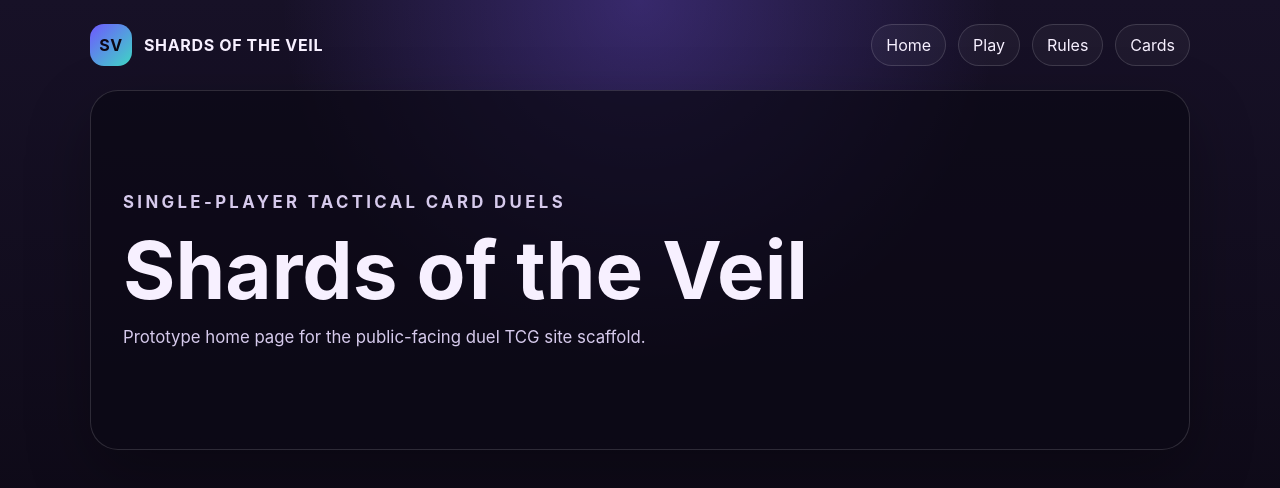
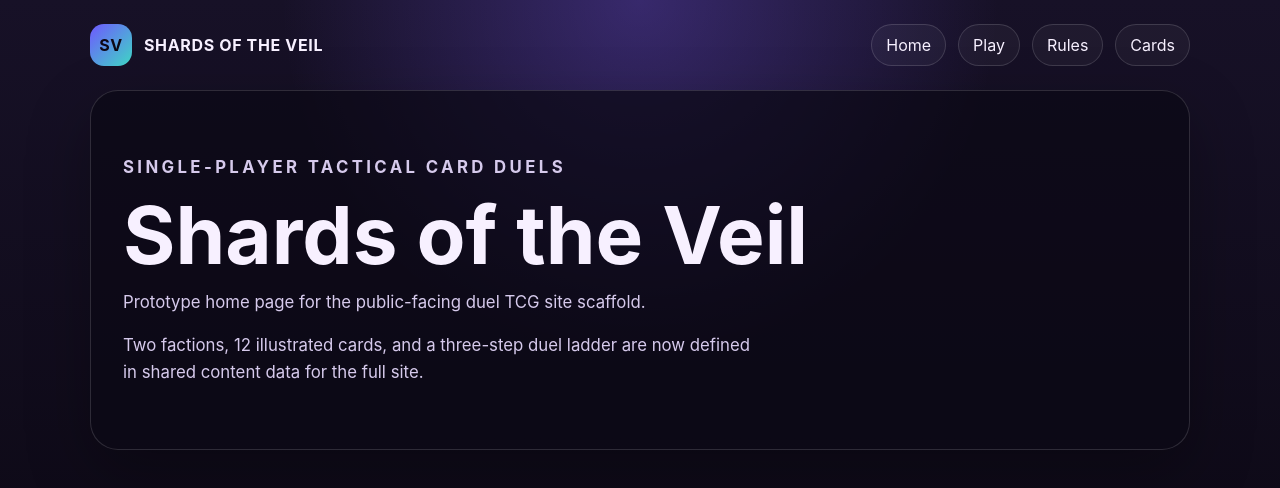
Before and after one commit to kunchenguid/org-bench, a Preact app: page / in a window 1280 px wide. Shown: the top 488 px of the page. Built offline with nearby package versions, Linux system fonts and the light colour scheme.

Commit message:
feat: add shared duel content foundation

```diff
--- a/src/App.tsx
+++ b/src/App.tsx
@@ -1,4 +1,11 @@
 import { useEffect, useState } from 'preact/hooks';
+import {
+  encounters,
+  factions,
+  keywordGlossary,
+  starterDeck,
+  uniqueCards
+} from './content/gameData';
 
 type Route = 'home' | 'play' | 'rules' | 'cards';
 
@@ -37,7 +44,15 @@ function PageContent(props: { route: Route }) {
     return (
       <section class="panel">
         <h1>Play</h1>
-        <p>Prototype play page for the duel board and encounter flow.</p>
+        <p>
+          The board prototype will use the Solar Accord starter deck against a
+          three-duel encounter ladder. The next round will replace this overview
+          with the playable battlefield.
+        </p>
+        <p>
+          Starter deck: {starterDeck.name} with {starterDeck.cards.length} cards.
+          Ladder: {encounters.map((encounter) => encounter.name).join(', ')}.
+        </p>
       </section>
     );
   }
@@ -46,7 +61,14 @@ function PageContent(props: { route: Route }) {
     return (
       <section class="panel">
         <h1>Rules</h1>
-        <p>Prototype rules page for turn flow, resources, and card types.</p>
+        <p>
+          Core keywords are already pinned down for the playable build:{' '}
+          {keywordGlossary.map((entry) => entry.keyword).join(', ')}.
+        </p>
+        <p>
+          Rules prototype for turn flow, resources, and card types. The public
+          rules page will teach these mechanics in full next.
+        </p>
       </section>
     );
   }
@@ -55,6 +77,10 @@ function PageContent(props: { route: Route }) {
     return (
       <section class="panel">
         <h1>Cards</h1>
+        <p>
+          The shared card pool currently spans {uniqueCards.length} unique cards
+          across {factions.map((faction) => faction.name).join(' and ')}.
+        </p>
         <p>Prototype card gallery for the shared card pool and factions.</p>
       </section>
     );
@@ -64,7 +90,13 @@ function PageContent(props: { route: Route }) {
     <section class="hero panel">
       <p class="eyebrow">Single-player tactical card duels</p>
       <h1>Shards of the Veil</h1>
-      <p>Prototype home page for the public-facing duel TCG site scaffold.</p>
+      <p>
+        Prototype home page for the public-facing duel TCG site scaffold.
+      </p>
+      <p>
+        Two factions, {uniqueCards.length} illustrated cards, and a three-step
+        duel ladder are now defined in shared content data for the full site.
+      </p>
     </section>
   );
 }
--- /dev/null
+++ b/src/content/gameData.ts
@@ -0,0 +1,255 @@
+export type FactionId = 'ember' | 'tide'
+
+export type CardType = 'creature' | 'spell'
+
+export interface Faction {
+  id: FactionId
+  name: string
+  style: string
+}
+
+export interface CardDefinition {
+  id: string
+  name: string
+  faction: FactionId
+  type: CardType
+  cost: number
+  text: string
+  attack?: number
+  health?: number
+}
+
+export interface DeckDefinition {
+  id: string
+  name: string
+  cards: string[]
+}
+
+export interface EncounterDefinition {
+  id: string
+  name: string
+  summary: string
+  deck: DeckDefinition
+}
+
+export const factions: Faction[] = [
+  {
+    id: 'ember',
+    name: 'Ember Covenant',
+    style: 'Aggressive creatures backed by burst damage.'
+  },
+  {
+    id: 'tide',
+    name: 'Tide Circle',
+    style: 'Patient board control and resilient spellcraft.'
+  }
+]
+
+export const uniqueCards: CardDefinition[] = [
+  {
+    id: 'cinder-scout',
+    name: 'Cinder Scout',
+    faction: 'ember',
+    type: 'creature',
+    cost: 1,
+    attack: 2,
+    health: 1,
+    text: 'Charge. Strike creatures the turn this enters play.'
+  },
+  {
+    id: 'forge-guard',
+    name: 'Forge Guard',
+    faction: 'ember',
+    type: 'creature',
+    cost: 2,
+    attack: 2,
+    health: 3,
+    text: 'Guard. A steady frontline for ember-aligned decks.'
+  },
+  {
+    id: 'slag-giant',
+    name: 'Slag Giant',
+    faction: 'ember',
+    type: 'creature',
+    cost: 5,
+    attack: 5,
+    health: 5,
+    text: 'A top-end finisher that closes games fast.'
+  },
+  {
+    id: 'ember-surge',
+    name: 'Ember Surge',
+    faction: 'ember',
+    type: 'spell',
+    cost: 2,
+    text: 'Deal 3 damage to any target.'
+  },
+  {
+    id: 'volcanic-answer',
+    name: 'Volcanic Answer',
+    faction: 'ember',
+    type: 'spell',
+    cost: 3,
+    text: 'Destroy a damaged creature.'
+  },
+  {
+    id: 'phoenix-banner',
+    name: 'Phoenix Banner',
+    faction: 'ember',
+    type: 'spell',
+    cost: 4,
+    text: 'Creatures you control get +1 attack this turn.'
+  },
+  {
+    id: 'mist-scribe',
+    name: 'Mist Scribe',
+    faction: 'tide',
+    type: 'creature',
+    cost: 1,
+    attack: 1,
+    health: 2,
+    text: 'Draw smoothing for slower tide turns.'
+  },
+  {
+    id: 'reef-sentinel',
+    name: 'Reef Sentinel',
+    faction: 'tide',
+    type: 'creature',
+    cost: 2,
+    attack: 1,
+    health: 4,
+    text: 'A sturdy blocker for the slower tide game plan.'
+  },
+  {
+    id: 'undertow-mage',
+    name: 'Undertow Mage',
+    faction: 'tide',
+    type: 'creature',
+    cost: 3,
+    attack: 3,
+    health: 3,
+    text: 'Turns your next spell into a tempo swing.'
+  },
+  {
+    id: 'sea-titan',
+    name: 'Sea Titan',
+    faction: 'tide',
+    type: 'creature',
+    cost: 5,
+    attack: 4,
+    health: 6,
+    text: 'An anchor threat that stabilizes contested boards.'
+  },
+  {
+    id: 'tidal-reset',
+    name: 'Tidal Reset',
+    faction: 'tide',
+    type: 'spell',
+    cost: 2,
+    text: 'Return a creature to its owner\'s hand.'
+  },
+  {
+    id: 'glass-current',
+    name: 'Glass Current',
+    faction: 'tide',
+    type: 'spell',
+    cost: 3,
+    text: 'Freeze an enemy creature for one turn.'
+  }
+]
+
+export const starterDeck: DeckDefinition = {
+  id: 'dual-discipline-starter',
+  name: 'Dual Discipline Starter',
+  cards: expandDeck([
+    { cardId: 'cinder-scout', quantity: 2 },
+    { cardId: 'forge-guard', quantity: 2 },
+    { cardId: 'slag-giant', quantity: 1 },
+    { cardId: 'ember-surge', quantity: 2 },
+    { cardId: 'volcanic-answer', quantity: 2 },
+    { cardId: 'phoenix-banner', quantity: 1 },
+    { cardId: 'mist-scribe', quantity: 2 },
+    { cardId: 'reef-sentinel', quantity: 2 },
+    { cardId: 'undertow-mage', quantity: 2 },
+    { cardId: 'sea-titan', quantity: 1 },
+    { cardId: 'tidal-reset', quantity: 2 },
+    { cardId: 'glass-current', quantity: 1 }
+  ])
+}
+
+function expandDeck(entries: Array<{ cardId: string; quantity: number }>): string[] {
+  return entries.flatMap((entry) => Array.from({ length: entry.quantity }, () => entry.cardId))
+}
+
+function createEncounterDeck(
+  id: string,
+  name: string,
+  cards: Array<{ cardId: string; quantity: number }>
+): DeckDefinition {
+  return { id, name, cards: expandDeck(cards) }
+}
+
+export const encounters: EncounterDefinition[] = [
+  {
+    id: 'ashen-adept',
+    name: 'Ashen Adept',
+    summary: 'Teaches creature combat and direct-damage pressure.',
+    deck: createEncounterDeck('ashen-adept-deck', 'Ashen Adept Deck', [
+      { cardId: 'cinder-scout', quantity: 4 },
+      { cardId: 'forge-guard', quantity: 4 },
+      { cardId: 'ember-surge', quantity: 4 },
+      { cardId: 'volcanic-answer', quantity: 4 },
+      { cardId: 'slag-giant', quantity: 2 },
+      { cardId: 'phoenix-banner', quantity: 2 }
+    ])
+  },
+  {
+    id: 'mirror-warden',
+    name: 'Mirror Warden',
+    summary: 'Adds bounce, stall, and careful resource pacing.',
+    deck: createEncounterDeck('mirror-warden-deck', 'Mirror Warden Deck', [
+      { cardId: 'mist-scribe', quantity: 4 },
+      { cardId: 'reef-sentinel', quantity: 4 },
+      { cardId: 'undertow-mage', quantity: 3 },
+      { cardId: 'tidal-reset', quantity: 4 },
+      { cardId: 'glass-current', quantity: 3 },
+      { cardId: 'sea-titan', quantity: 2 }
+    ])
+  },
+  {
+    id: 'cinder-tyrant',
+    name: 'Cinder Tyrant',
+    summary: 'Mixes both factions into a tougher final AI ladder deck.',
+    deck: createEncounterDeck('cinder-tyrant-deck', 'Cinder Tyrant Deck', [
+      { cardId: 'cinder-scout', quantity: 2 },
+      { cardId: 'forge-guard', quantity: 3 },
+      { cardId: 'slag-giant', quantity: 2 },
+      { cardId: 'ember-surge', quantity: 2 },
+      { cardId: 'mist-scribe', quantity: 2 },
+      { cardId: 'reef-sentinel', quantity: 3 },
+      { cardId: 'undertow-mage', quantity: 2 },
+      { cardId: 'sea-titan', quantity: 2 },
+      { cardId: 'tidal-reset', quantity: 1 },
+      { cardId: 'phoenix-banner', quantity: 1 }
+    ])
+  }
+]
+
+export const keywordGlossary = [
+  {
+    keyword: 'Guard',
+    text: 'Enemies must clear this defender before attacking the hero.'
+  },
+  {
+    keyword: 'Charge',
+    text: 'A creature can attack on the turn it enters play.'
+  },
+  {
+    keyword: 'Freeze',
+    text: 'A frozen creature cannot attack during its next combat step.'
+  }
+]
+
+export function getStorageKey(namespace: string, key: string): string {
+  return `${namespace}:${key}`
+}
```
Also changed, not shown: 1 other file (tests, documents, lock files or other folders).
